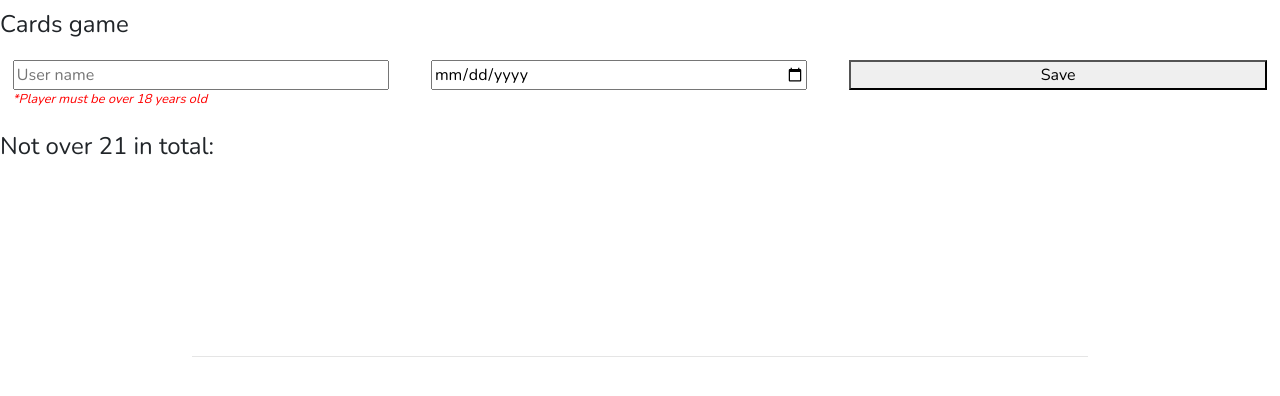
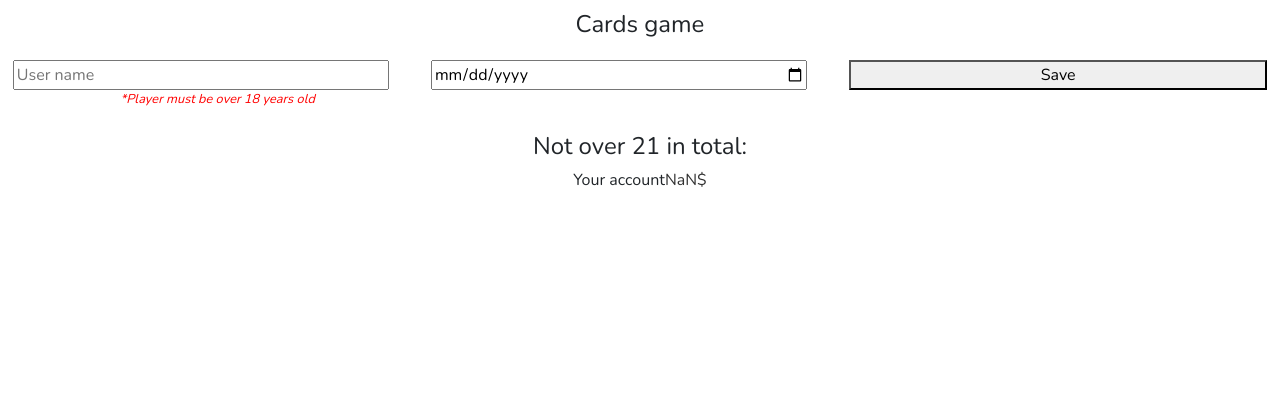
Before and after one commit to JOVICABOGOJEVIC/cvApp, a React (Create React App) app: page /app5 in a window 1280 px wide. Shown: the top 396 px of the page. Built offline with nearby package versions, Linux system fonts and the light colour scheme; the HTML template or start-up script is replaced by a standard one; a web font is replaced by a local one.

Commit message:
fourthCommit

```diff
--- a/src/components/Players/PlayerList/PlayerList.js
+++ b/src/components/Players/PlayerList/PlayerList.js
@@ -2,6 +2,7 @@ import { Fragment, useState } from 'react';
 import PlayersItem from '../PlayersItem/PlayersItem';
 import AddPlayers from '../AddPlayer/AddPlayer';
 import styles from './PlayerList.module.css';
+
 
 const PlayerList = () => {
     const [players, setData] = useState([]);
@@ -11,15 +12,22 @@ const PlayerList = () => {
     const [card2, setCard2] = useState(0);
     const [goSecond, setGoSecond] = useState(false);
     const [card3, setCard3] = useState(0);
-    const [card4, setCard4] = useState();
-    const [card5, setCard5] = useState();
+    const [goThird, setGoThird] = useState(false);
+    const [card4, setCard4] = useState(0);
+    const [goForth, setGoForth] = useState(false);
+    const [card5, setCard5] = useState(0);
+    const [goFifth, setGoFifth] = useState(false);
+    const [card6, setCard6] = useState(0);
+    const [goSixth, setGoSixth] = useState(false);
+    const [card7, setCard7] = useState(0);
+    const [goSeventh, setGoSeventh] = useState(false);
+    const [view, setView] = useState(false);
+const [account,setAccount] =useState();
 
     let cardView = [];
-let cardTotal = card+card2+card3;
-console.log(card3);
-if(card3 === NaN){
-    card3 = 0;
-}
+    let cardTotal = card + card2 + card3 + card4 + card5 + card6 + card7;
+
+
     cardView.push(cardTotal);
 
     const saveInfo = (ime, datum, razlika) => {
@@ -28,33 +36,105 @@ cardView.push(cardTotal);
         })
     }
 
-const startGame = () =>{
+    const startGame = () => {
         setMessage('Your first card is:');
         setCard(Math.floor(Math.random() * 10) + 1);
         setInterval(() => {
             setGoFirst(true);
         }, 500);
     }
-const secondCard = ()=>{
+
+    const secondCard = (event) => {
         setCard2(Math.floor(Math.random() * 10) + 1);
-setInterval(() => {
             setGoSecond(true);
-          }, 500);
+            event.currentTarget.disabled = true;
     }
 
 
-const ThirdCard = ()=>{
+    const thirdCard = (event) => {
+        if(cardTotal>21){
+            setView(true)
+        }
         setCard3(Math.floor(Math.random() * 10) + 1);
-    setInterval(() => {
-        setGoSecond(true);
-              }, 1500);
+            setGoThird(true);
+            event.currentTarget.disabled = true;
+    }
+    const forthCard = (event) => {
+        if(cardTotal>21){
+            setView(true)
+        }
+        setCard4(Math.floor(Math.random() * 10) + 1);
+            setGoForth(true);
+            event.currentTarget.disabled = true;
+    }
+    const fifthCard = (event) => {
+        if(cardTotal>21){
+            setView(true)
+        }
+        setCard5(Math.floor(Math.random() * 10) + 1);
+            setGoFifth(true);
+            event.currentTarget.disabled = true;
+    }
+    const sixthCard = (event) => {
+        if(cardTotal>21){
+            setView(true)
+        }
+        setCard6(Math.floor(Math.random() * 10) + 1);
+            setGoSixth(true);
+            event.currentTarget.disabled = true;
+    }
+    const seventhCard = (event) => {
+        if(cardTotal>21){
+            setView(true)
+        }
+        setCard7(Math.floor(Math.random() * 10) + 1);
+            setGoSeventh(true);
+            event.currentTarget.disabled = true;
+    }
+    const quitGame = () => {
+        console.log('radi');
+      setView(true)
     }
 
-const quitGame = () =>{
 
+return (
+        <Fragment>
+            <div className={styles.container}>
+                <h4>Cards game</h4>
+                <AddPlayers onSavePlayers={saveInfo} newPlay={startGame} />
+
+                <h4>Not over 21 in total:</h4>
+                <PlayersItem playersInfo={players} />Your account<span>{account-10}$</span>
+                <div className={`${!view && styles.view} ${view && styles.notView}`}>
+                {message}<br />
+                <p className={styles.card}>{card}</p>
+                {goFirst && (<div><button onClick={secondCard}>Continue?</button><button onClick={quitGame}>Quit?</button></div>)}
+
+                <p className={`${!goSecond && styles.wait} ${goSecond && styles.going} ${styles.card}`}>{card2} </p><br />
+                {goSecond && (<div><button onClick={thirdCard}>Continue?</button></div>)}
+                <p className={`${!goThird && styles.wait} ${goThird && styles.going} ${styles.card}`}>{card3} </p><br />
+                {goThird && (<div><button onClick={forthCard}>Continue?</button></div>)}
+                <p className={`${!goForth && styles.wait} ${goForth && styles.going} ${styles.card}`}>{card4} </p><br />
+                {goForth && (<div><button onClick={fifthCard}>Continue?</button></div>)}
+                <p className={`${!goFifth && styles.wait} ${goFifth && styles.going} ${styles.card}`}>{card5} </p><br />
+                {goFifth && (<div><button onClick={sixthCard}>Continue?</button></div>)}
+                <p className={`${!goSixth && styles.wait} ${goSixth && styles.going} ${styles.card}`}>{card6} </p><br />
+                {goSixth && (<div><button onClick={seventhCard}>Continue?</button></div>)}
+                <p className={`${!goSeventh && styles.wait} ${goSeventh && styles.going} ${styles.card}`}>{card7} </p><br />
+                {goSecond && (<p className={`${styles.total}`}>{cardView} </p>)}
+                </div>
+                <div className={`${!view && styles.report}`}>
+                    <p>Izvestaj</p>
+                    <p>Rezultat:{cardView}</p>
+                    <div>
+                    </div>
+                    </div>
+            </div>
+
+        </Fragment>
+    )
 }
-    return (
-        <div className={styles.container}>
+{/*<div className={styles.container}>
             <h4>Cards game</h4>
             <AddPlayers onSavePlayers={saveInfo} newPlay={startGame}/>
             <h4>Not over 21 in total:</h4>
@@ -71,8 +151,7 @@ const quitGame = () =>{
          <p className={`${!goSecond && styles.wait} ${goSecond && styles.going} ${styles.card}`}>{card3} </p><br/>
          <hr/>
          <p className={`${!goFirst && styles.wait} ${goFirst && styles.going} ${styles.total}`}>{cardView} </p>
-        </div>
-    )
-}
+    </div>*/}
+
 
 export default PlayerList;
--- a/src/components/Players/PlayerList/PlayerList.module.css
+++ b/src/components/Players/PlayerList/PlayerList.module.css
@@ -10,7 +10,7 @@ h4{
 }
 .card{
     color:green;
-    font-size: 2em;
+    font-size: 1em;
 }
 .going{
     display: inline;
@@ -19,10 +19,16 @@ h4{
     display: none;
 }
 .total{
-    border:2px solid #72bf44;
     font-size: 3em;
     color: #72bf44;
     padding: 1%;
 }
 .container{
+text-align: center;
 }
+.notView{
+    display: none;
+}
+.report{
+    display: none;
+}
```
Lines whose indentation alone changed are shown as unchanged.
